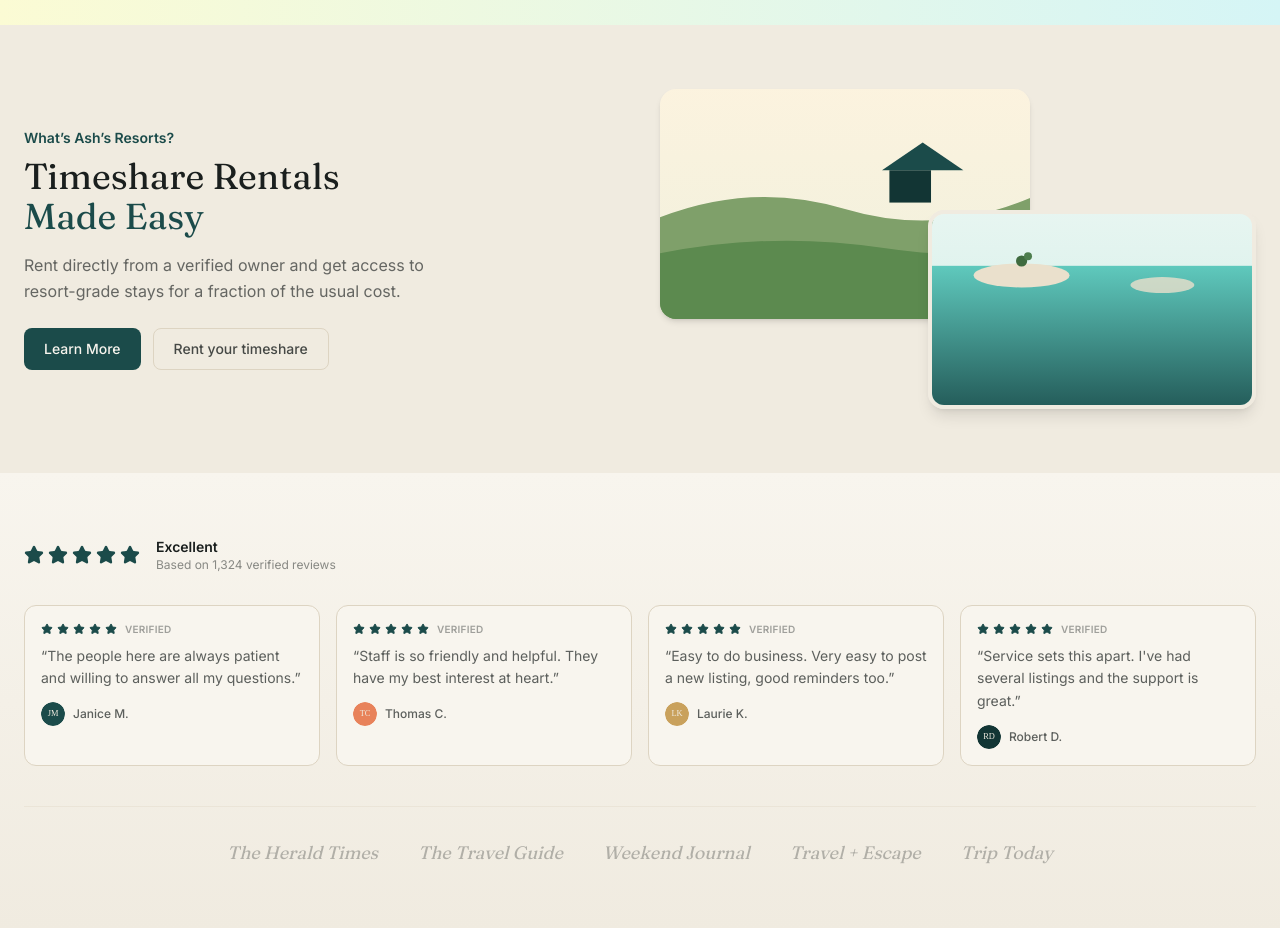
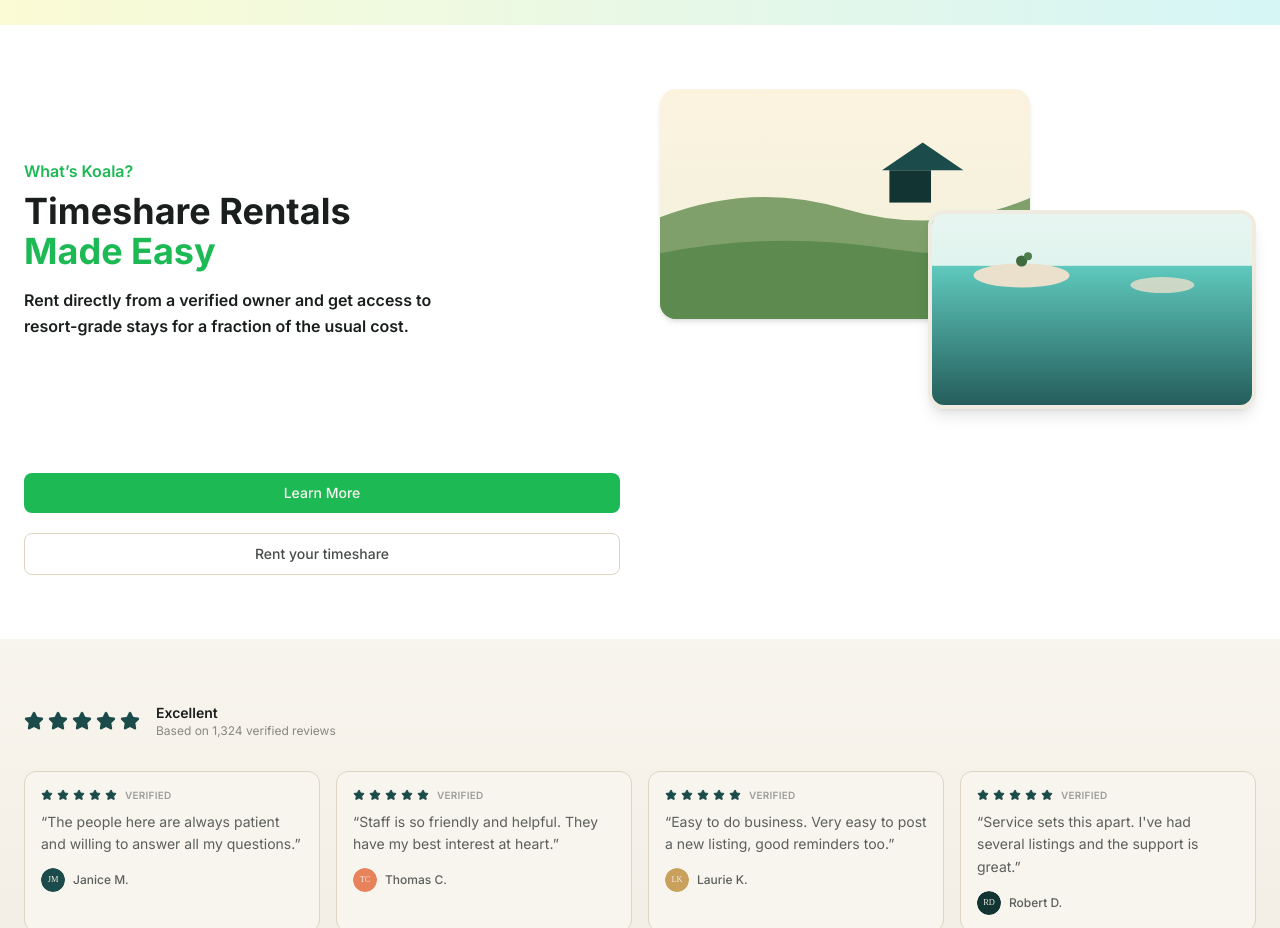
Before and after one commit to mehedihasan-official/Ash-koala, a Next.js app: page / in a window 1280 px wide. Shown: the part 1140-2068 px from the top of the page. Built offline with nearby package versions, Linux system fonts and the light colour scheme.

Commit message:
new update on the home page features and styles

```diff
--- a/src/app/layout.tsx
+++ b/src/app/layout.tsx
@@ -35,7 +35,7 @@ export default function RootLayout({
       lang="en"
       className={`${fraunces.variable} ${inter.variable} h-full antialiased`}
     >
-      <body className="min-h-full flex flex-col bg-sand text-ink">
+      <body className="min-h-full flex flex-col text-ink">
         <Providers>{children}</Providers>
       </body>
     </html>
--- a/src/app/pages/home/WhatIsSection.tsx
+++ b/src/app/pages/home/WhatIsSection.tsx
@@ -3,24 +3,17 @@ export default function WhatIsSection() {
     <section className="mx-auto max-w-7xl px-4 sm:px-6 py-12 sm:py-16">
       <div className="grid gap-10 lg:grid-cols-2 lg:items-center">
         <div>
-          <p className="text-sm font-semibold text-teal mb-2">What&rsquo;s Ash&rsquo;s Resorts?</p>
-          <h2 className="font-display text-3xl sm:text-4xl text-ink mb-2">
+          <p className="text-base font-semibold text-[#1CB954] mb-2">What’s Koala?</p>
+          <h2 className="font-bold text-3xl sm:text-4xl text-ink mb-2">
             Timeshare Rentals
             <br />
-            <span className="text-teal">Made Easy</span>
+            <span className="text-[#1CB954]">Made Easy</span>
           </h2>
-          <p className="text-ink/65 mt-4 max-w-md leading-relaxed">
+          <p className="text-base font-semibold mt-4 max-w-md leading-relaxed">
             Rent directly from a verified owner and get access to resort-grade
             stays for a fraction of the usual cost.
           </p>
-          <div className="mt-6 flex flex-wrap gap-3">
-            <button className="rounded-lg bg-teal px-5 py-2.5 text-sm font-medium text-sand-light hover:bg-teal-dark transition">
-              Learn More
-            </button>
-            <button className="rounded-lg border border-line px-5 py-2.5 text-sm font-medium text-ink/80 hover:bg-sand transition">
-              Rent your timeshare
-            </button>
-          </div>
+
         </div>
 
         {/* Overlapping photo pair */}
@@ -40,6 +33,14 @@ export default function WhatIsSection() {
             />
           </div>
         </div>
+        <div className="mt-6 grid gap-5">
+            <button className="grid-row-1 rounded-lg bg-[#1CB954] px-5 py-2.5 text-sm font-medium text-sand-light hover:bg-teal-dark transition">
+              Learn More
+            </button>
+            <button className="rounded-lg border border-line border-[#1CB954] text-[#1CB954] px-5 py-2.5 text-sm font-medium text-ink/80 hover:bg-sand transition">
+              Rent your timeshare
+            </button>
+          </div>
       </div>
     </section>
   );
```
